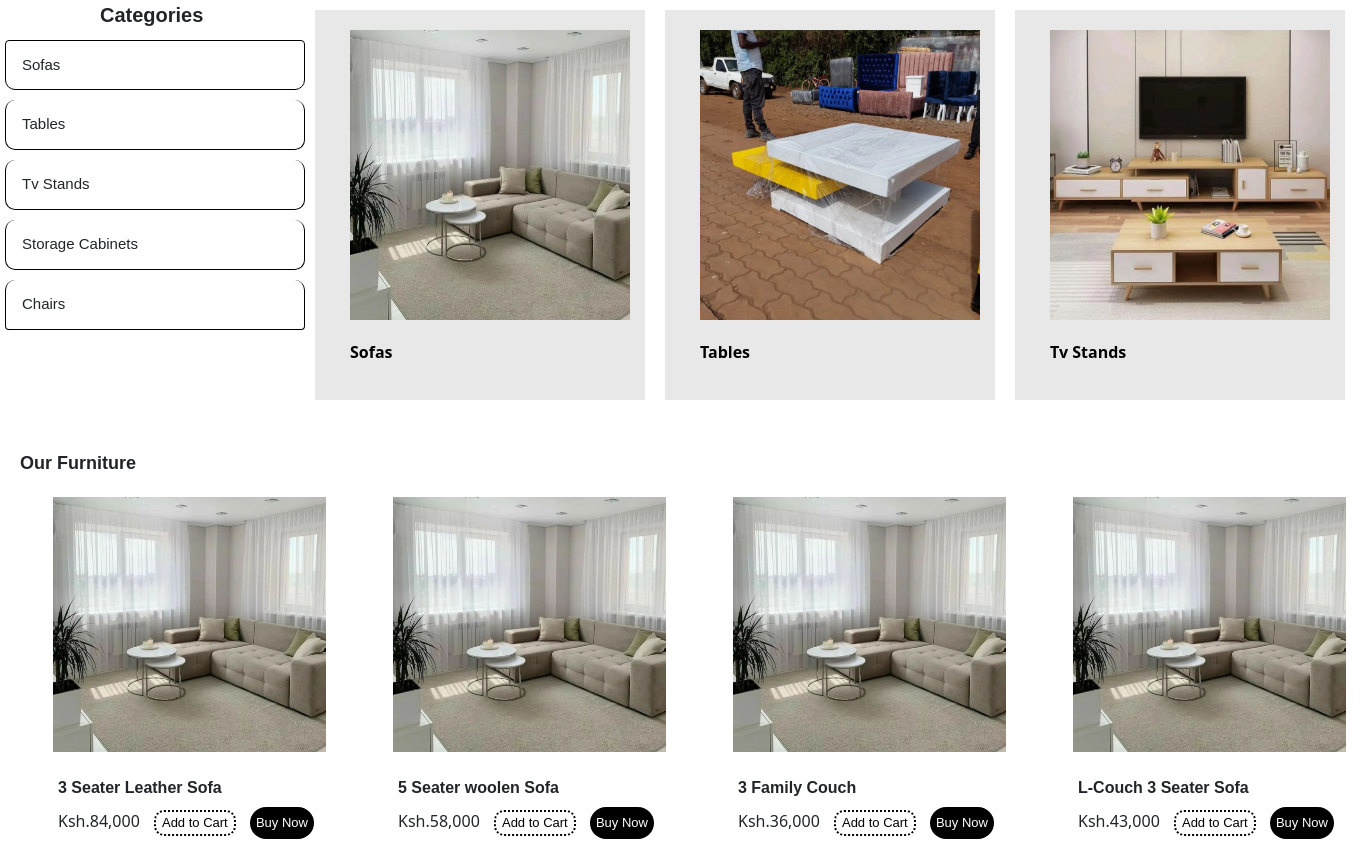
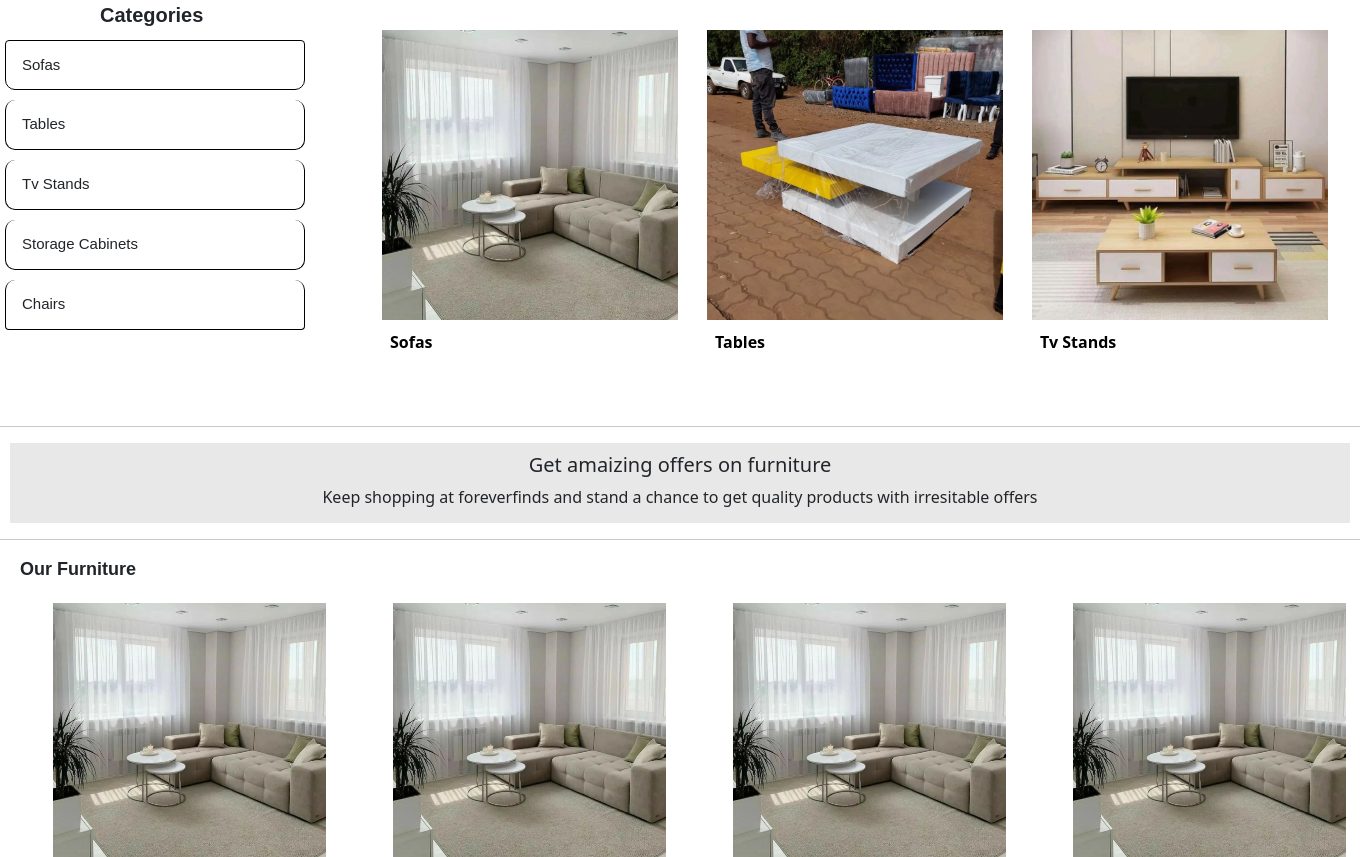
Before and after one commit to Davy-ny/Furniture, a Django app: page /living/ in a window 1360 px wide. Shown: the part 120-977 px from the top of the page. Run offline with Django 5.2, Linux system fonts and the light colour scheme.

Commit message:
livingroom-adjustment

```diff
--- a/foreverfinds/static/css/style.css
+++ b/foreverfinds/static/css/style.css
@@ -165,7 +165,7 @@ li a{
 }
 
 .section_three .description{
-    margin-left: 40px;
+    margin-left: 50px;
     font-family: Arial, Helvetica, sans-serif;
 }
 
@@ -236,42 +236,13 @@ color: black;
     margin-top: 110px;
 }
 
-.first_line_living{
-    display: flex;
-    flex-direction: row;
-    height: 400px;
-    margin-left: 10px;
-}
 
-.first_line_living div{
-    margin: 0 15px;
-    width: 150px;
-    height: 200px;
-    background: white;
-    margin-top: 20px;
-    margin-left: 60px;
-}
 
-.first_line_living img{
-    width: 150px;
-    height: 150px;
-    padding: 10px 10px;
-    border-radius: 5px;
-}
+/*First line living*/
 
-.first_line_living strong a{
-padding-left: 15px;
-list-style-type: none;
-text-decoration: none;
-color: black;
-}
 
-.section_two_living{
-    height: 450px;
-    background: white;
-    display: flex;
-    flex-direction: row;
-}
+/*seection two living*/
+
 
 .side_menu strong{
 padding-left: 100px;
@@ -472,7 +443,7 @@ color: black;
 }
 
 .section_three_bedroom .description{
-    margin-left: 40px;
+    margin-left: 50px;
     font-family: Arial, Helvetica, sans-serif;
 }
 
@@ -534,6 +505,6 @@ color: black;
 }
 
 .section_three_dining .description{
-    margin-left: 40px;
+    margin-left: 50px;
     font-family: Arial, Helvetica, sans-serif;
 }
--- /dev/null
+++ b/foreverfinds/static/css/styles.css
@@ -0,0 +1,36 @@
+.first_line_living{
+    display: flex;
+    flex-direction: row;
+    height: 400px;
+    margin-left: 5px;
+}
+
+.first_line_living div{
+    margin: 0 15px;
+    width: 260px;
+    height: 300px;
+    background: white;
+    margin-top: 20px;
+    margin-left: 50px;
+}
+
+.first_line_living img{
+    width: 320px;
+    height: 310px;
+    padding: 10px 12px;
+    border-radius: 10px;
+}
+
+.first_line_living strong a{
+    padding-left: 15px;
+    list-style-type: none;
+    text-decoration: none;
+    color: black;
+    }
+
+    .section_two_living{
+        height: 410px;
+        background: white;
+        display: flex;
+        flex-direction: row;
+    }
--- a/foreverfinds/templates/index.html
+++ b/foreverfinds/templates/index.html
@@ -55,7 +55,7 @@
             </div>
 
             <div class="second_line">
-                <div class="img_next"><a><img src="{% static 'img/IMG_20210327_173859_504.jpg' %}" alt=""></a><br/>
+                <div class="img_next"><a><img src="{% static 'img/outdoor_seat.jpg' %}" alt=""></a><br/>
                     <strong><a href="{% url "Outdoor"%}">Outdoor</a></strong>
                 </div>
 
--- a/foreverfinds/templates/livingroom.html
+++ b/foreverfinds/templates/livingroom.html
@@ -13,7 +13,7 @@
         <meta name="description" content="">
         <meta name="viewport" content="width=device-width, initial-scale=1">
         <link rel="stylesheet" href="{% static 'css/style.css' %}">
-
+        <link rel="stylesheet" href="{% static 'css/styles.css' %}">
     </head>
     <body>
 
@@ -44,6 +44,15 @@
 
                 </div>
         </section>
+
+        <hr>
+        <section class="section_four_living">
+            <div>
+                <h5>Get amaizing offers on furniture</h5>
+                <p>Keep shopping at foreverfinds and stand a chance to get quality products with irresitable offers</p>
+            </div>
+        </section>
+        <hr>
 
         <section class="section_three_living">
             <div class="our_furniture">
@@ -193,12 +202,7 @@
             </div>
         </section>
 
-        <section class="section_four_living">
-            <div>
-                <h5>Get amaizing offers on furniture</h5>
-                <p>Keep shopping at foreverfinds and stand a chance to get quality products with irresitable offers</p>
-            </div>
-        </section>
+
 
 
 
```
Also changed, not shown: foreverfinds/static/img/outdoor_seat.jpg (added).
